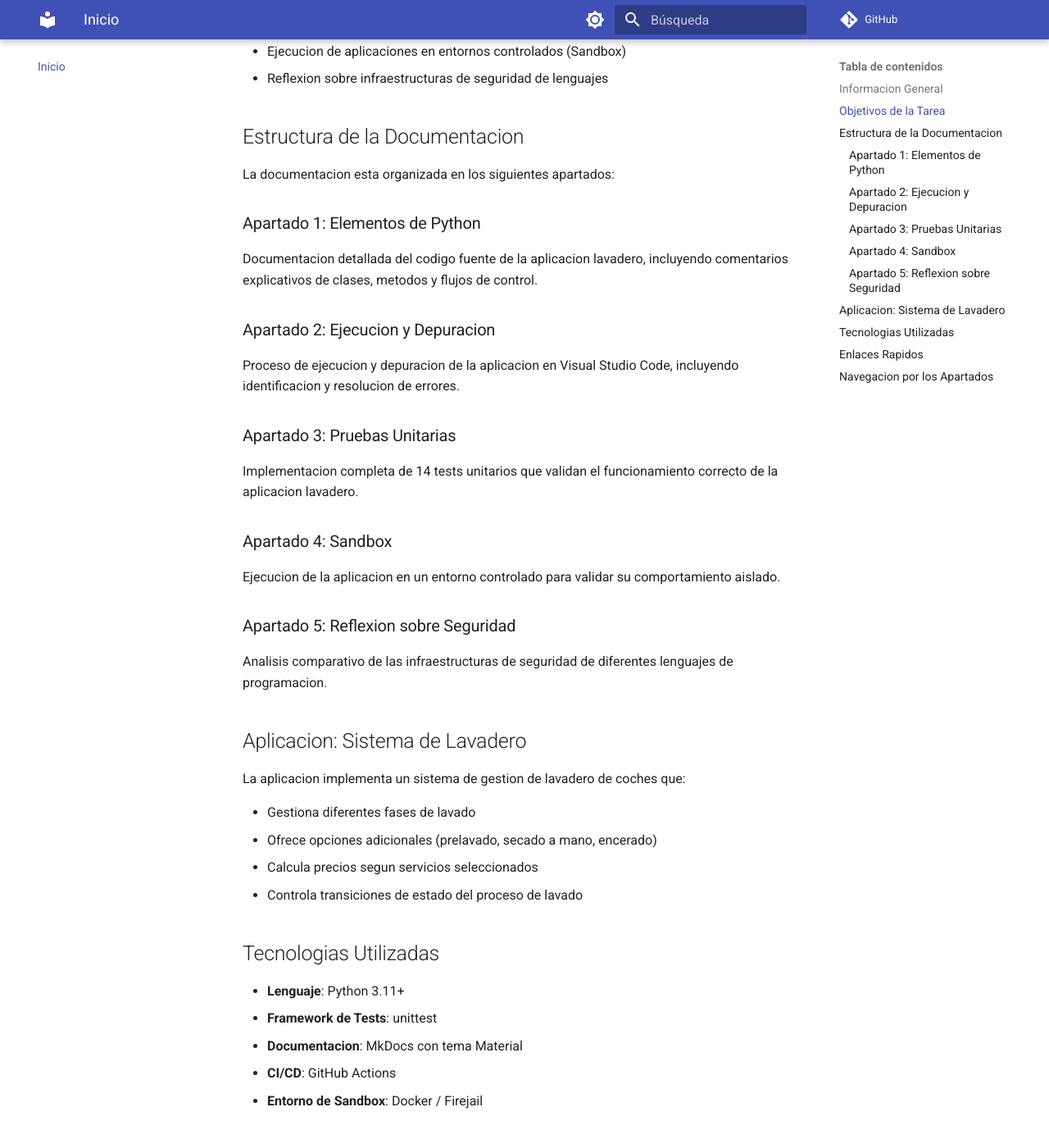
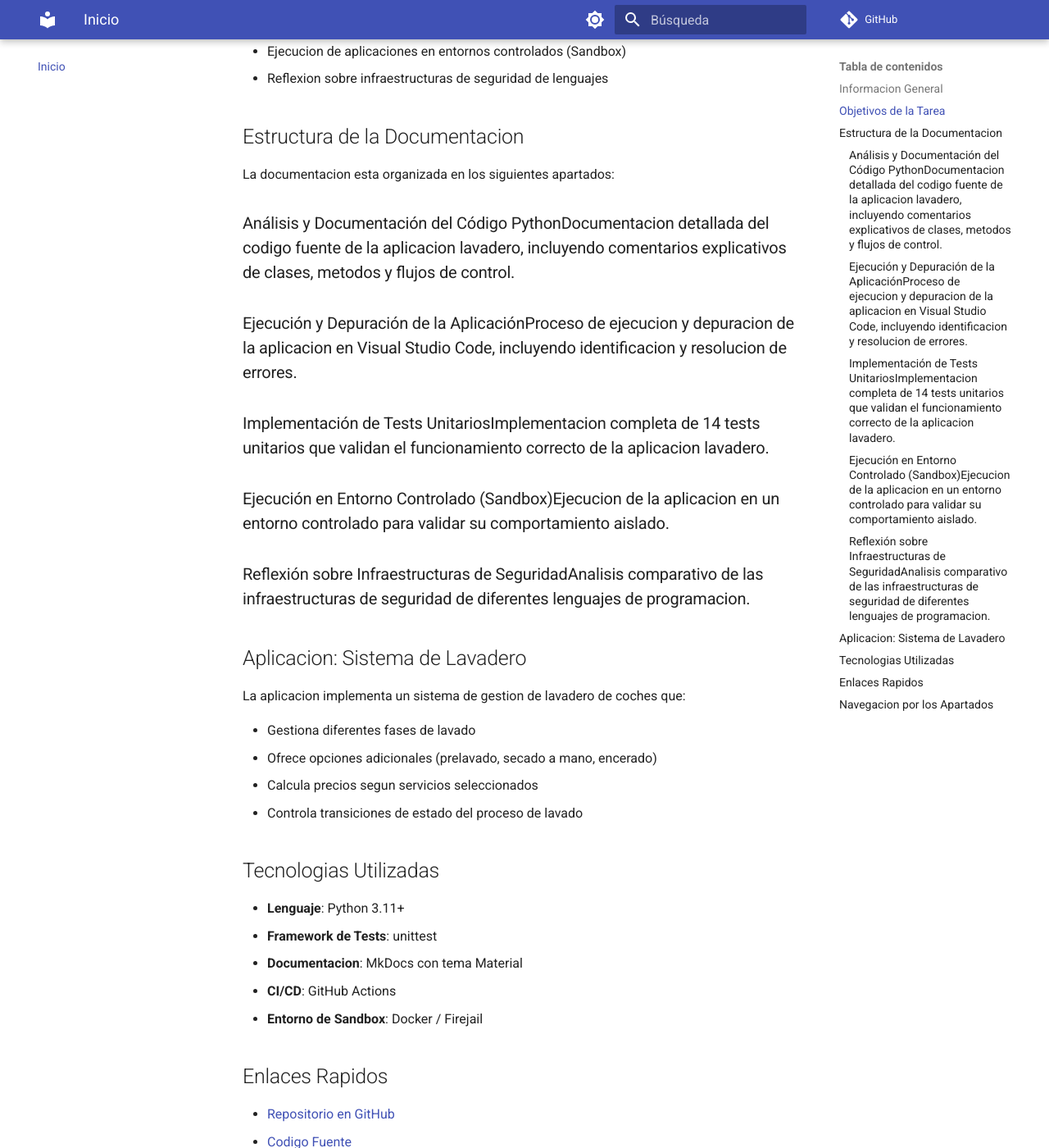
Before and after one commit to vjp-izanCD/PPS-Unidad1-TareaRA1-IzanCD, an MkDocs documentation site: the page built from docs/index.md, in a window 1280 px wide and 1400 px high, scrolled down 656 px. Shown: the whole window at 82% size. Built offline with MkDocs 1.6.1 and Material for MkDocs 9.7.7, drawn with Linux system fonts in a browser that asks for light colours; comment, search, counter and statistics services are not loaded; some of the changed text lies outside the part shown.

Commit message:
Actualizar index.md con nombres descriptivos de apartados

```diff
--- a/docs/index.md
+++ b/docs/index.md
@@ -23,20 +23,15 @@
 
 La documentacion esta organizada en los siguientes apartados:
 
-### Apartado 1: Elementos de Python
-Documentacion detallada del codigo fuente de la aplicacion lavadero, incluyendo comentarios explicativos de clases, metodos y flujos de control.
+### Análisis y Documentación del Código PythonDocumentacion detallada del codigo fuente de la aplicacion lavadero, incluyendo comentarios explicativos de clases, metodos y flujos de control.
 
-### Apartado 2: Ejecucion y Depuracion
-Proceso de ejecucion y depuracion de la aplicacion en Visual Studio Code, incluyendo identificacion y resolucion de errores.
+### Ejecución y Depuración de la AplicaciónProceso de ejecucion y depuracion de la aplicacion en Visual Studio Code, incluyendo identificacion y resolucion de errores.
 
-### Apartado 3: Pruebas Unitarias
-Implementacion completa de 14 tests unitarios que validan el funcionamiento correcto de la aplicacion lavadero.
+### Implementación de Tests UnitariosImplementacion completa de 14 tests unitarios que validan el funcionamiento correcto de la aplicacion lavadero.
 
-### Apartado 4: Sandbox
-Ejecucion de la aplicacion en un entorno controlado para validar su comportamiento aislado.
+### Ejecución en Entorno Controlado (Sandbox)Ejecucion de la aplicacion en un entorno controlado para validar su comportamiento aislado.
 
-### Apartado 5: Reflexion sobre Seguridad
-Analisis comparativo de las infraestructuras de seguridad de diferentes lenguajes de programacion.
+### Reflexión sobre Infraestructuras de SeguridadAnalisis comparativo de las infraestructuras de seguridad de diferentes lenguajes de programacion.
 
 ## Aplicacion: Sistema de Lavadero
 
@@ -64,8 +59,8 @@
 
 ## Navegacion por los Apartados
 
-- [Apartado 1: Elementos de Python](apartado1.md)
-- [Apartado 2: Ejecucion y Depuracion](apartado2.md)
-- [Apartado 3: Pruebas Unitarias](apartado3.md)
-- [Apartado 4: Sandbox](apartado4.md)
-- [Apartado 5: Reflexion sobre Seguridad](apartado5.md)
+- [Análisis y Documentación del Código Python](apartado1.md)
+- [Ejecución y Depuración de la Aplicación](apartado2-ejecucion-depuracion.md)
+- [Implementación de Tests Unitarios](apartado3.md)
+- [Ejecución en Entorno Controlado (Sandbox)](apartado4-sandbox.md)
+- [Reflexión sobre Infraestructuras de Seguridad](apartado5.md)
```
